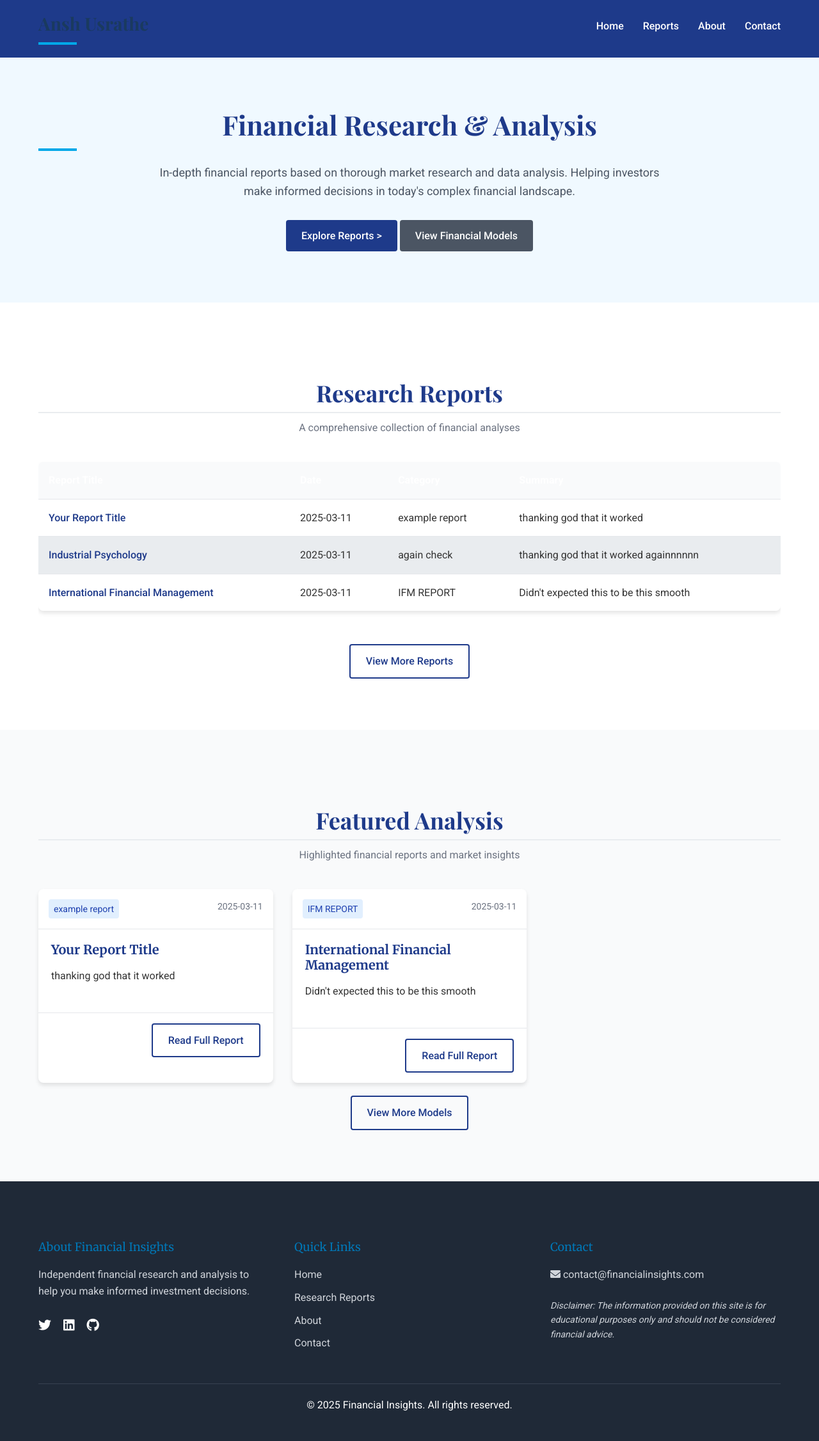
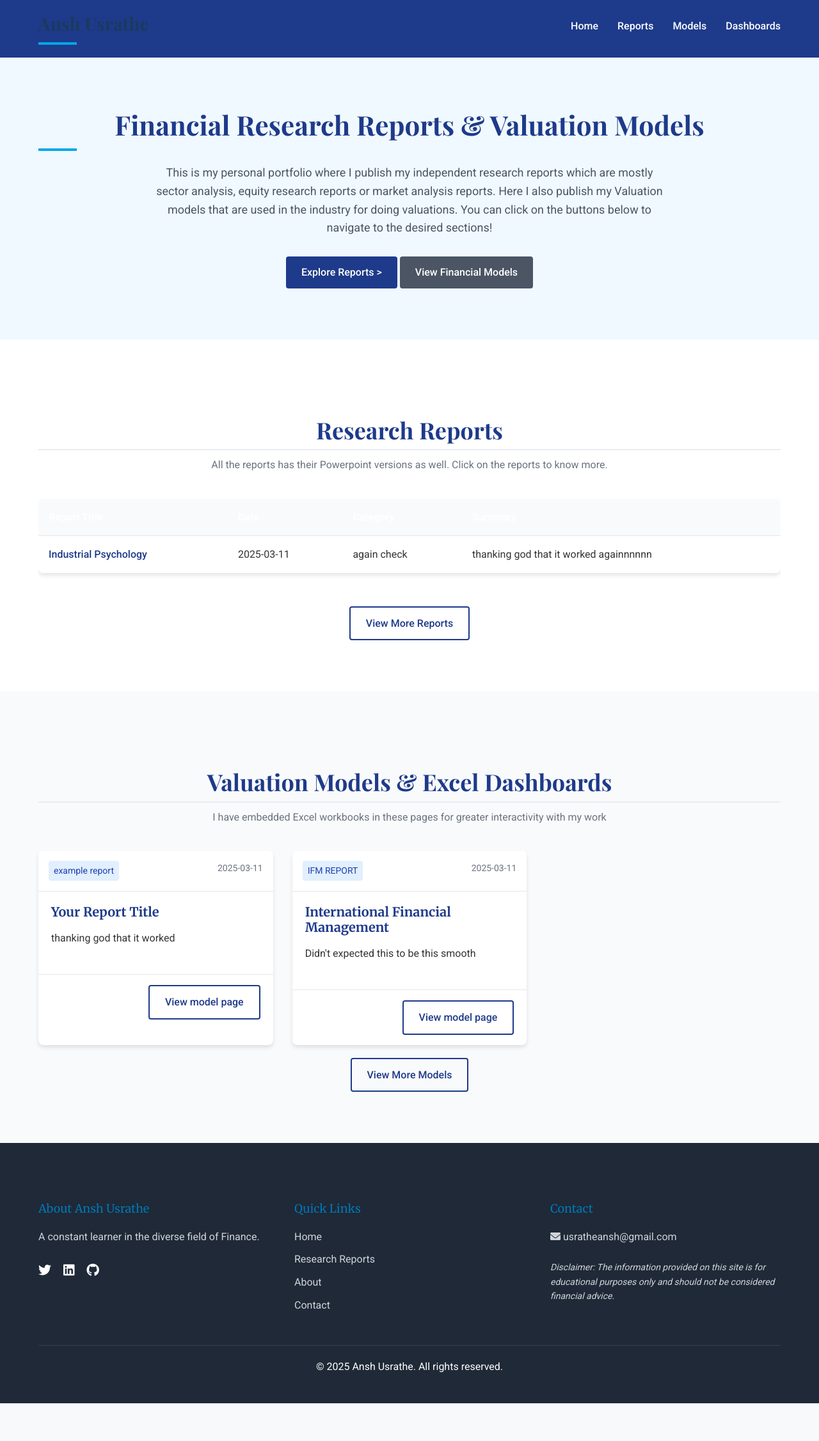
Before and after one commit to anshusrathe/FinBlogs, a Jekyll site: the page index.html, which Jekyll copies as it is, in a window 1280 px wide. Shown: the whole page at 64% size. Built offline with Jekyll 4.4.1, drawn with Linux system fonts in a browser that asks for light colours; after the commit the page ends 2194 px from its top, so only the background shows below that.

Commit message:
Merge remote changes and add my updates

```diff
--- a/index.html
+++ b/index.html
@@ -44,6 +44,10 @@
       margin: 0;
       font-family: 'Playfair Display', serif;
       font-size: 28px;
+    }
+
+    nav {
+      /* Desktop view: navigation is visible */
     }
 
     nav ul {
@@ -356,6 +361,14 @@
       nav {
         margin-top: 20px;
         width: 100%;
+        /* Added mobile collapse functionality */
+        max-height: 0;
+        overflow: hidden;
+        transition: max-height 0.5s ease-in-out;
+      }
+
+      nav.active {
+        max-height: 300px; /* Adjust this value as needed */
       }
 
       nav ul {
@@ -393,16 +406,16 @@
   <header>
     <div class="container">
       <div class="logo">
-                <a href="/index.html">
+        <a href="/FinBlogs/index.html">
           <h1>Ansh Usrathe</h1>
         </a>
       </div>
       <nav>
         <ul>
-                    <li><a href="/index.html">Home</a></li>
+          <li><a href="/FinBlogs/index.html">Home</a></li>
           <li><a href="#reports">Reports</a></li>
-                    <li><a href="#about">About</a></li>
-                    <li><a href="#contact">Contact</a></li>
+          <li><a href="#featured">Models</a></li>
+          <li><a href="#featured">Dashboards</a></li>
         </ul>
       </nav>
       <div class="mobile-nav-toggle">
@@ -416,8 +429,8 @@
     <section class="hero" id="intro">
       <div class="container">
         <div class="hero-content">
-                    <h1>Financial Research & Analysis</h1>
-                    <p>In-depth financial reports based on thorough market research and data analysis. Helping investors make informed decisions in today's complex financial landscape.</p>
+          <h1>Financial Research Reports & Valuation Models</h1>
+          <p>This is my personal portfolio where I publish my independent research reports which are mostly sector analysis, equity research reports or market analysis reports. Here I also publish my Valuation models that are used in the industry for doing valuations. You can click on the buttons below to navigate to the desired sections!</p>
           <a href="#reports" class="btn btn-primary">Explore Reports &gt;</a>
           <a href="#featured" class="btn btn-secondary">View Financial Models</a>
         </div>
@@ -429,7 +442,7 @@
       <div class="container">
         <div class="section-header">
           <h2>Research Reports</h2>
-                <p>A comprehensive collection of financial analyses</p>
+          <p>All the reports has their Powerpoint versions as well. Click on the reports to know more.</p>
         </div>
         <div class="reports-table">
           <table>
@@ -456,8 +469,8 @@
     <section class="featured-reports" id="featured">
       <div class="container">
         <div class="section-header">
-                <h2>Featured Analysis</h2>
-                <p>Highlighted financial reports and market insights</p>
+          <h2>Valuation Models & Excel Dashboards</h2>
+          <p>I have embedded Excel workbooks in these pages for greater interactivity with my work</p>
         </div>
         <!-- Cards container that will be filled by models.json data -->
         <div class="report-cards" id="models-data"></div>
@@ -473,8 +486,8 @@
     <div class="container">
       <div class="footer-content">
         <div class="footer-section about">
-                    <h3>About Financial Insights</h3>
-                    <p>Independent financial research and analysis to help you make informed investment decisions.</p>
+          <h3>About Ansh Usrathe</h3>
+          <p>A constant learner in the diverse field of Finance.</p>
           <div class="social-links">
             <a href="#"><i class="fab fa-twitter"></i></a>
             <a href="#"><i class="fab fa-linkedin"></i></a>
@@ -484,20 +497,20 @@
         <div class="footer-section links">
           <h3>Quick Links</h3>
           <ul>
-                        <li><a href="/index.html">Home</a></li>
-                        <li><a href="#reports">Research Reports</a></li>
+            <li><a href="/FinBlogs/index.html">Home</a></li>
+            <li><a href="/FinBlogs/content/reportsdatabase.html">Research Reports</a></li>
             <li><a href="#about">About</a></li>
             <li><a href="#contact">Contact</a></li>
           </ul>
         </div>
         <div class="footer-section contact">
           <h3>Contact</h3>
-                    <p><i class="fas fa-envelope"></i> contact@financialinsights.com</p>
+          <p><i class="fas fa-envelope"></i> usratheansh@gmail.com</p>
           <p class="disclaimer">Disclaimer: The information provided on this site is for educational purposes only and should not be considered financial advice.</p>
         </div>
       </div>
       <div class="footer-bottom">
-                <p>&copy; 2025 Financial Insights. All rights reserved.</p>
+        <p>&copy; 2025 Ansh Usrathe. All rights reserved.</p>
       </div>
     </div>
   </footer>
@@ -521,8 +534,11 @@
           const tbody = document.getElementById('reports-data');
           tbody.innerHTML = '';
 
+          // Filter reports to include only those where type is "researchreport"
+          const filteredReports = reports.filter(report => report.type.trim() === "researchreport");
+
           // Limit to only 5 reports
-              const limitedReports = reports.slice(0, 5);
+          const limitedReports = filteredReports.slice(0, 5);
 
           limitedReports.forEach(report => {
             const tr = document.createElement('tr');
@@ -548,21 +564,13 @@
           const cardsContainer = document.getElementById('models-data');
           cardsContainer.innerHTML = '';
 
-                // Counter to track how many cards we've added
-                let cardCount = 0;
+          // Filter models based on type and collect them
+          const validModels = models.filter(model => !model.type || model.type.trim() === "");
 
-                // Use original filtering logic but limit to 5 cards
-                models.forEach(model => {
-                  // Only create a card if model.type is exactly an empty string and we haven't hit our limit
-                  if (cardCount < 5 && model.type && model.type.trim() !== "") {
-                      return; // Skip this object if it has a non-empty type
-                  }
+          // Limit to only 5 models
+          const limitedModels = validModels.slice(0, 5);
 
-                  // Skip if we've already added 5 cards
-                  if (cardCount >= 5) {
-                      return;
-                  }
-
+          limitedModels.forEach(model => {
             const card = document.createElement('div');
             card.className = 'card';
             card.innerHTML = `
@@ -575,11 +583,10 @@
                 <p>${model.summary}</p>
               </div>
               <div class="card-footer">
-                      <a href="${model.link}" class="btn btn-outline">Read Full Report</a>
+                <a href="${model.link}" class="btn btn-outline">View model page</a>
               </div>
             `;
             cardsContainer.appendChild(card);
-                  cardCount++; // Increment our counter
           });
         } catch (error) {
           console.error('Error fetching models:', error);
```
Also changed, not shown: other parts of index.html (+1 -0 lines). Lines whose indentation alone changed are shown as unchanged.
